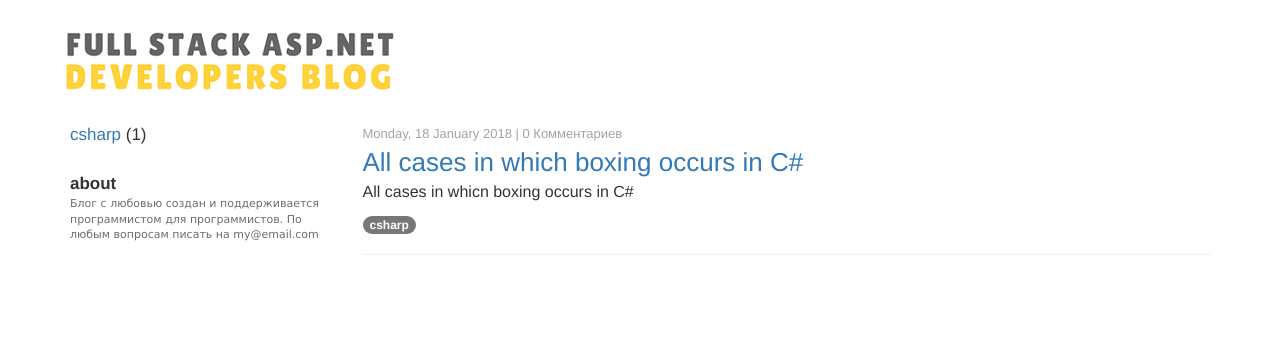
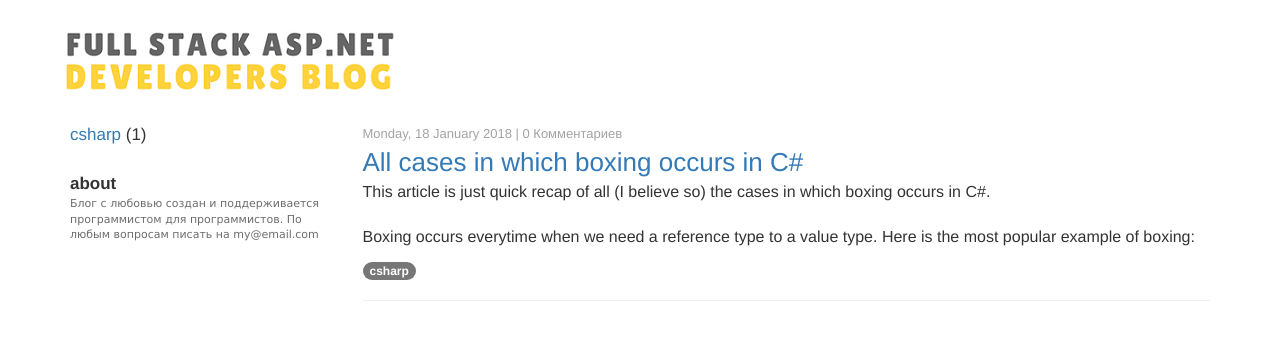
Before and after one commit to amarfut/blog, a Jekyll site: the page built from index.md, in a window 1280 px wide. Shown: the top 340 px of the page. Built offline with Jekyll 4.4.1, drawn with Linux system fonts in a browser that asks for light colours.

Commit message:
Update 2018-01-18-all-cases-in-which-boxing-occurs-in-c-sharp.markdown

```diff
--- a/_posts/2018-01-18-all-cases-in-which-boxing-occurs-in-c-sharp.markdown
+++ b/_posts/2018-01-18-all-cases-in-which-boxing-occurs-in-c-sharp.markdown
@@ -4,5 +4,5 @@ title:  "All cases in which boxing occurs in C#"
 publishdate:   "Monday, 18 January 2018"
 tags: [csharp]
 permalink: all-cases-in-which-boxing-occurs-in-c-sharp
-preview: 'All cases in whicn boxing occurs in C#'
+preview: 'This article is just quick recap of all (I believe so) the cases in which boxing occurs in C#.<br/><br/>Boxing occurs everytime when we need a reference type to a value type. Here is the most popular example of boxing:'
 ---
```
